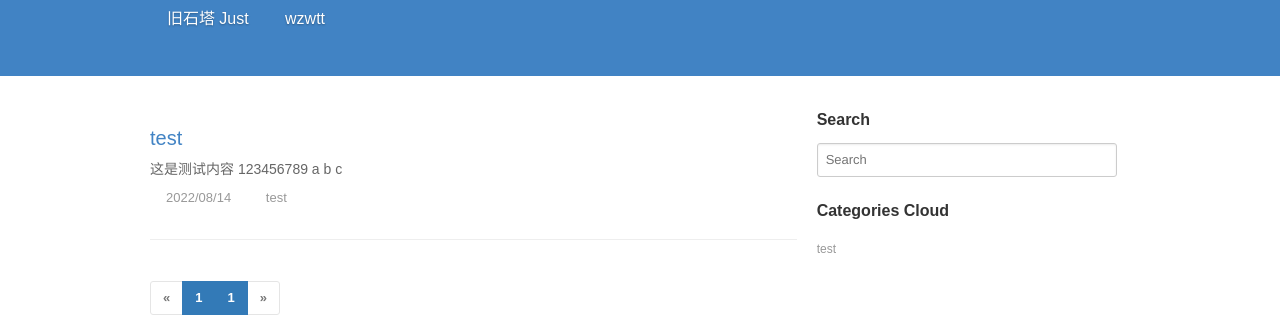
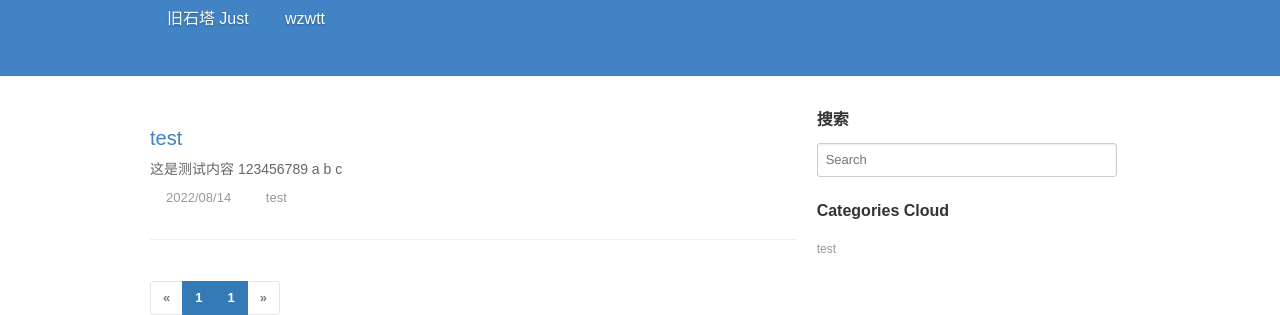
Before and after one commit to wzwtt/blog, a Jekyll site: the page built from index.html, in a window 1280 px wide. Shown: the part 187-502 px from the top of the page. Built offline with Jekyll 4.4.1, drawn with Linux system fonts in a browser that asks for light colours; some web fonts are replaced; the list of posts is cut into pages by our own code; comment, search, counter and statistics services are not loaded; a style sheet for code colours, icons or effects is not loaded.

Commit message:
Update sidebar-search.html

```diff
--- a/_includes/sidebar-search.html
+++ b/_includes/sidebar-search.html
@@ -1,5 +1,5 @@
 
-<h3>Search</h3>
+<h3>搜索</h3>
 <div id="site_search">
     <input style="width:96%" type="text" id="search_box" placeholder="Search">
 </div>
@@ -13,7 +13,7 @@ SimpleJekyllSearch({
     searchInput: document.getElementById('search_box'),
     resultsContainer: document.getElementById('search_results'),
   {% if site.cdn.jsdelivr.enabled and site.url contains 'wzwtt.cf' %}
-    json: 'https://cdn.jsdelivr.net/gh/wzwtt/blog@master/assets/search_data.json?v={{ "now" | date: "%s"}}',
+    json: 'https://cdn.jsdelivr.net/gh/wzwtt/blog@built/assets/search_data.json?v={{ "now" | date: "%s"}}',
   {% else %}
     json: '{{ site.url }}/assets/search_data.json?v={{ "now" | date: "%s"}}',
   {% endif %}
```
